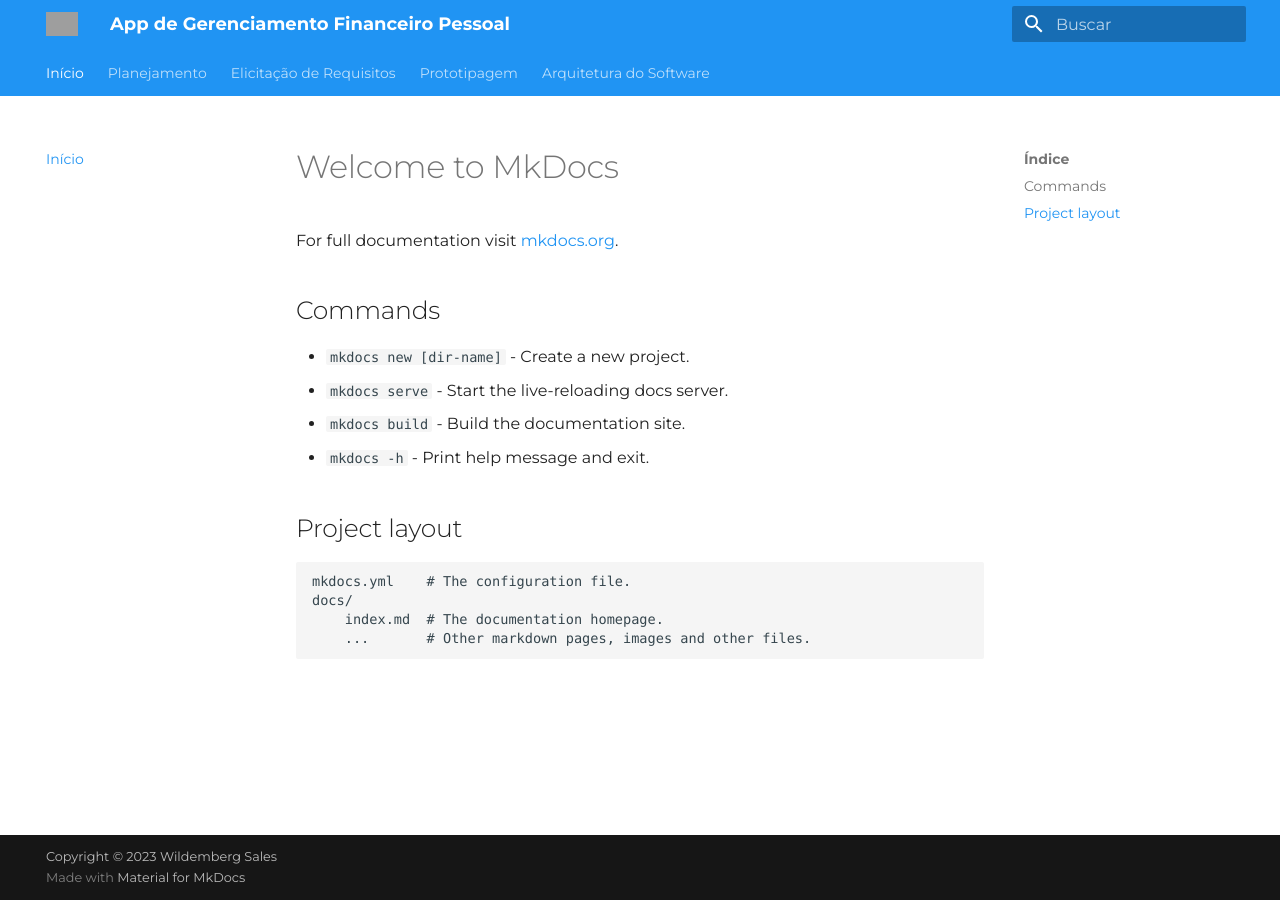
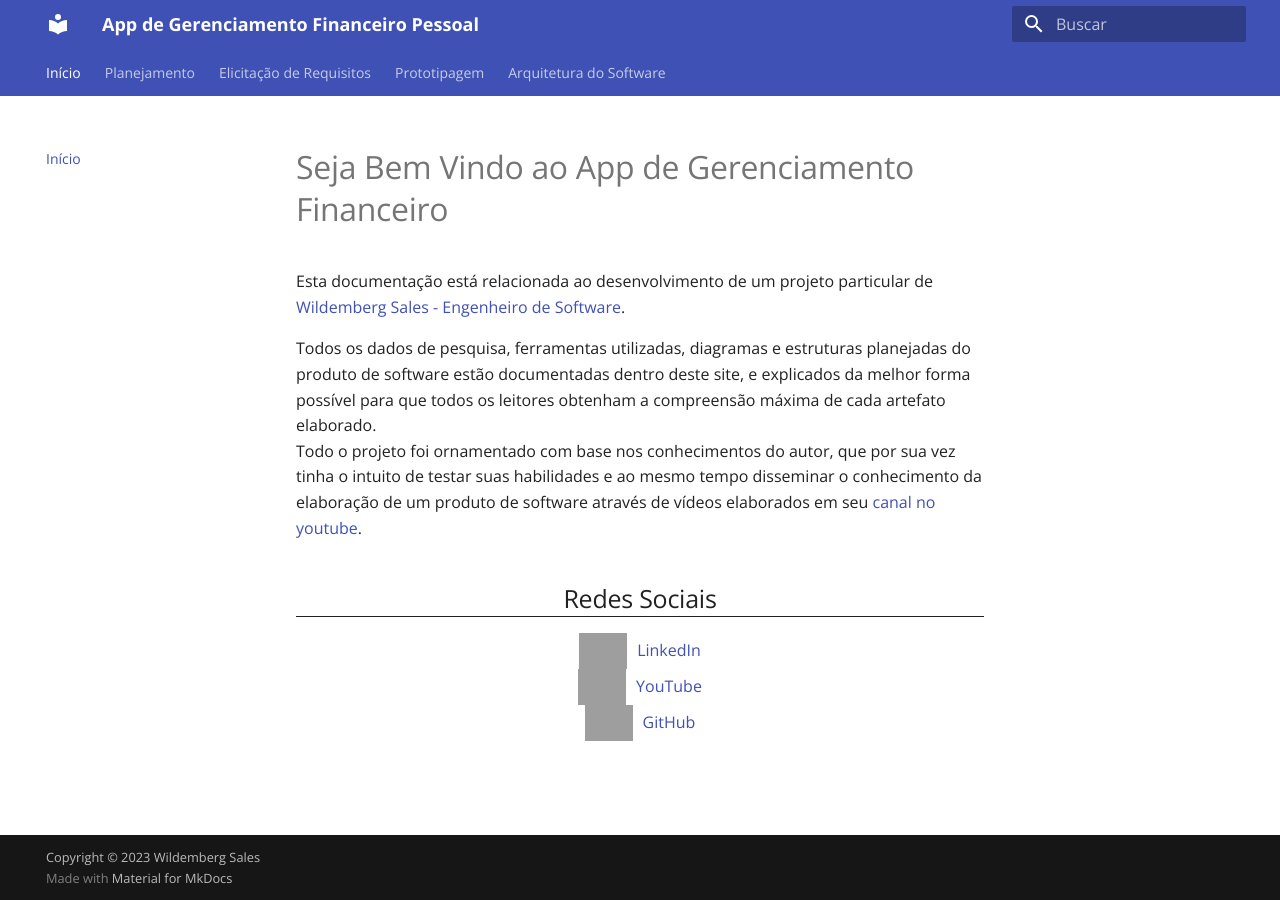
Before and after one commit to wildemberg-sales/gerencia-financeira-pessoal, an MkDocs documentation site: the page built from docs/index.md, in a window 1280 px wide. Built offline with MkDocs 1.6.1 and Material for MkDocs 9.7.7, drawn with Linux system fonts in a browser that asks for light colours; some web fonts are replaced; grey boxes are pictures that could not be loaded.

Commit message:
feat: Iniciando documentação

```diff
--- a/docs/index.md
+++ b/docs/index.md
@@ -1,17 +1,19 @@
-# Welcome to MkDocs
+# Seja Bem Vindo ao App de Gerenciamento Financeiro
 
-For full documentation visit [mkdocs.org](https://www.mkdocs.org).
+Esta documentação está relacionada ao desenvolvimento de um projeto particular de [Wildemberg Sales - Engenheiro de Software](https://github.com/wildemberg-sales).
 
-## Commands
+Todos os dados de pesquisa, ferramentas utilizadas, diagramas e estruturas planejadas do produto de software estão documentadas dentro deste site, e explicados da melhor forma possível para que todos os leitores obtenham a compreensão máxima de cada artefato elaborado.
+Todo o projeto foi ornamentado com base nos conhecimentos do autor, que por sua vez tinha o intuito de testar suas habilidades e ao mesmo tempo disseminar o conhecimento da elaboração de um produto de software através de vídeos elaborados em seu [canal no youtube](https://www.youtube.com/channel/UCbLgtPKV4Dj0bd6HtseP7bQ).
 
-* `mkdocs new [dir-name]` - Create a new project.
-* `mkdocs serve` - Start the live-reloading docs server.
-* `mkdocs build` - Build the documentation site.
-* `mkdocs -h` - Print help message and exit.
-
-## Project layout
-
-    mkdocs.yml    # The configuration file.
-    docs/
-        index.md  # The documentation homepage.
-        ...       # Other markdown pages, images and other files.
+<div style="text-align:center">
+    <h2 style="border-bottom: 1px solid;">Redes Sociais</h2>
+    <a href="https://www.linkedin.com/in/wildemberg-sales-86439913b/" target="__blank" style="display:flex; align-items:center; justify-content:center; ;">
+        <img width="48" height="48" src="https://img.icons8.com/fluency/48/linkedin.png" alt="linkedin"/><span style="margin-left: 10px">LinkedIn</span>
+    </a>
+    <a href="https://www.youtube.com/channel/UCbLgtPKV4Dj0bd6HtseP7bQ" target="__blank" style="display:flex; align-items:center; justify-content:center; ">
+        <img width="48" height="48" src="https://img.icons8.com/color/48/youtube-play.png" alt="youtube-play"/><span style="margin-left: 10px">YouTube</span>
+    </a>
+    <a href="https://www.github.com/wildemberg-sales" target="__blank" style="display:flex; align-items:center; justify-content:center; ">
+        <img width="48" height="48" src="https://img.icons8.com/ios-filled/50/github.png" alt="linkedin"/><span style="margin-left: 10px">GitHub</span>
+    </a>
+</div>
--- a/mkdocs.yml
+++ b/mkdocs.yml
@@ -6,42 +6,40 @@ theme:
   name: material
   language: "pt"
   palette:
-    primary: blue
+    primary: dark blue
     accent: white
   features:
     - navigation.tabs
   font:
-    text: "Montserrat"
+    text: "Open Sans"
     code: "sans-serif"
-  logo: assets/logo.png
-  favicon: assets/logo.png
+  # logo: assets/logo.png
+  # favicon: assets/logo.png
 
 nav:
   - Início: index.md
 
   - Planejamento:
-    - Metodologia: '#'
-    - Ferramentas: '#'
+    - Metodologia: './Planejamento/metodologia.md'
+    - Ferramentas: './Planejamento/ferramentas.md'
 
   - Elicitação de Requisitos:
-    - Perfil de usuário: '#'
-    - Brainstorm: '#'
-    - Pesquisa de Campo (formulário): '#'
+    - Perfil de usuário: './Elicitacao/perfilDeUsuario.md'
+    - Brainstorm: './Elicitacao/brainstorm.md'
+    - Pesquisa de Campo (formulário): './Elicitacao/pesquisaDeCampo.md'
     - Priorização:
-      - Three Level-Scale: '#'
+      - Three Level-Scale: './Elicitacao/Priorizacao/threeLevelScale.md'
     - Modelagem de requisitos:
-      - Casos de Uso: '#'
-      - User Story: '#'
-      - Backlog: '#'
+      - Casos de Uso: './Elicitacao/Modelagem/casosDeUso.md'
+      - User Story: './Elicitacao/Modelagem/userStory.md'
+      - Backlog: './Elicitacao/Modelagem/backlog.md'
 
   - Prototipagem:
-    - Baixa Fidelidade: '#'
-    - Alta Fidelidade: '#'
+    - Baixa Fidelidade: './Prototipagem/baixaFidelidade.md'
+    - Alta Fidelidade: './Prototipagem/altaFidelidade.md'
 
   - Arquitetura do Software:
-    - Diagrama de classe: '#'
-    - Diagrama de pacotes: '#'
-    - Representação Arquitetural: '#'
-    - Modelo de Entidade-Relacionamento: '#'
-    - Diagrama Entidade-Relacionamento: '#'
-    - Diagrama de Entidade: '#'
+    - Diagrama de classe: './Arquitetura/diagramaClasse.md'
+    - Diagrama de pacotes: './Arquitetura/diagramaPacotes.md'
+    - Representação Arquitetural: './Arquitetura/representacaoArquitetural.md'
+    - Banco de dados: './Arquitetura/bancoDeDados.md'
```
Also changed, not shown: README.md (+19 -1 lines), docs/Arquitetura/bancoDeDados.md (added, +1 -0 lines), docs/Arquitetura/diagramaClasse.md (added), docs/Arquitetura/diagramaPacotes.md (added), docs/Arquitetura/representacaoArquitetural.md (added), docs/Elicitacao/Modelagem/backlog.md (added), docs/Elicitacao/Modelagem/casosDeUso.md (added), docs/Elicitacao/Modelagem/userStory.md (added), docs/Elicitacao/Priorizacao/threeLevelScale.md (added), docs/Elicitacao/brainstorm.md (added), docs/Elicitacao/perfilDeUsuario.md (added), docs/Elicitacao/pesquisaDeCampo.md (added), docs/Planejamento/ferramentas.md (added), docs/Planejamento/metodologia.md (added), 2 more files.
